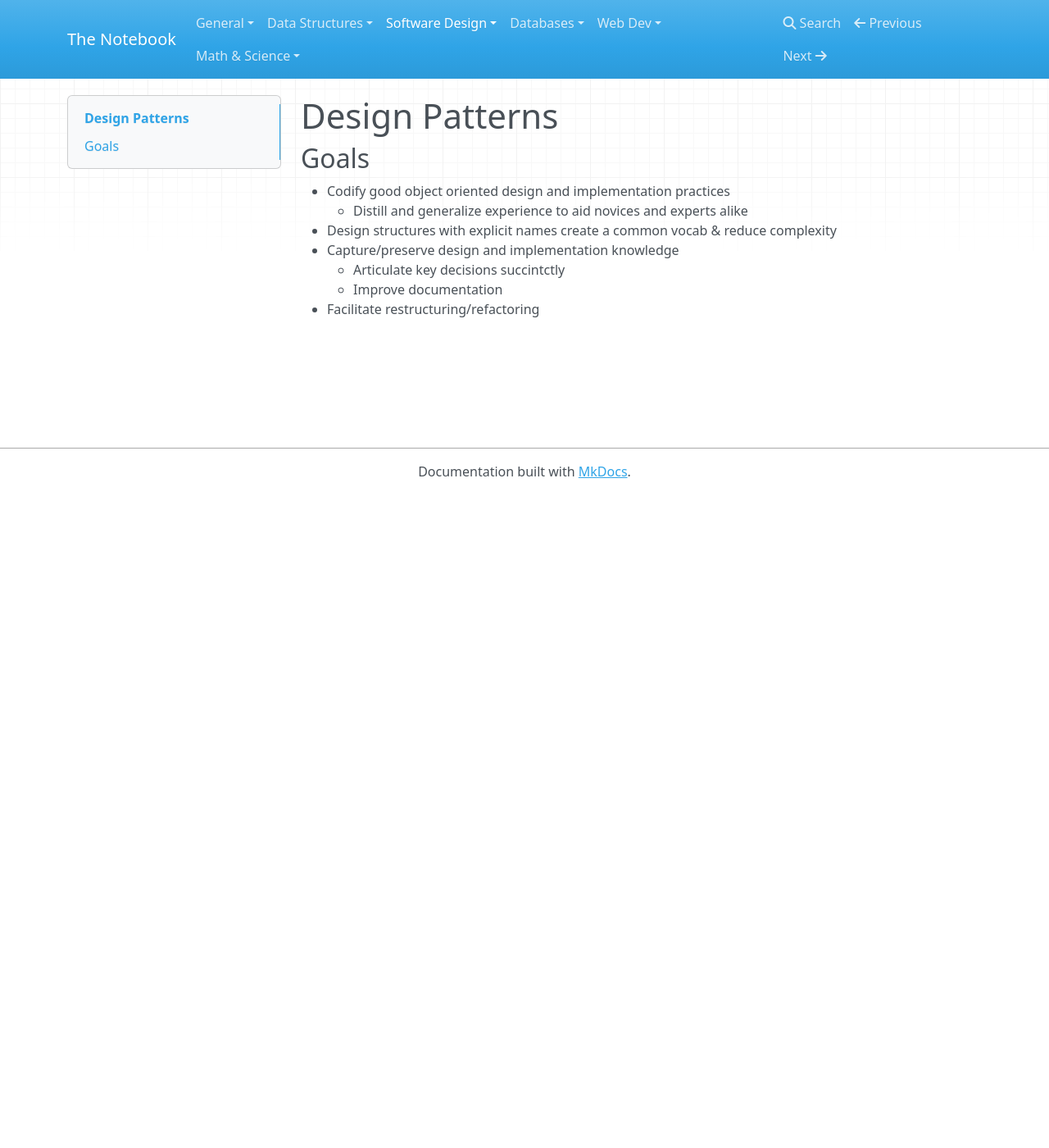
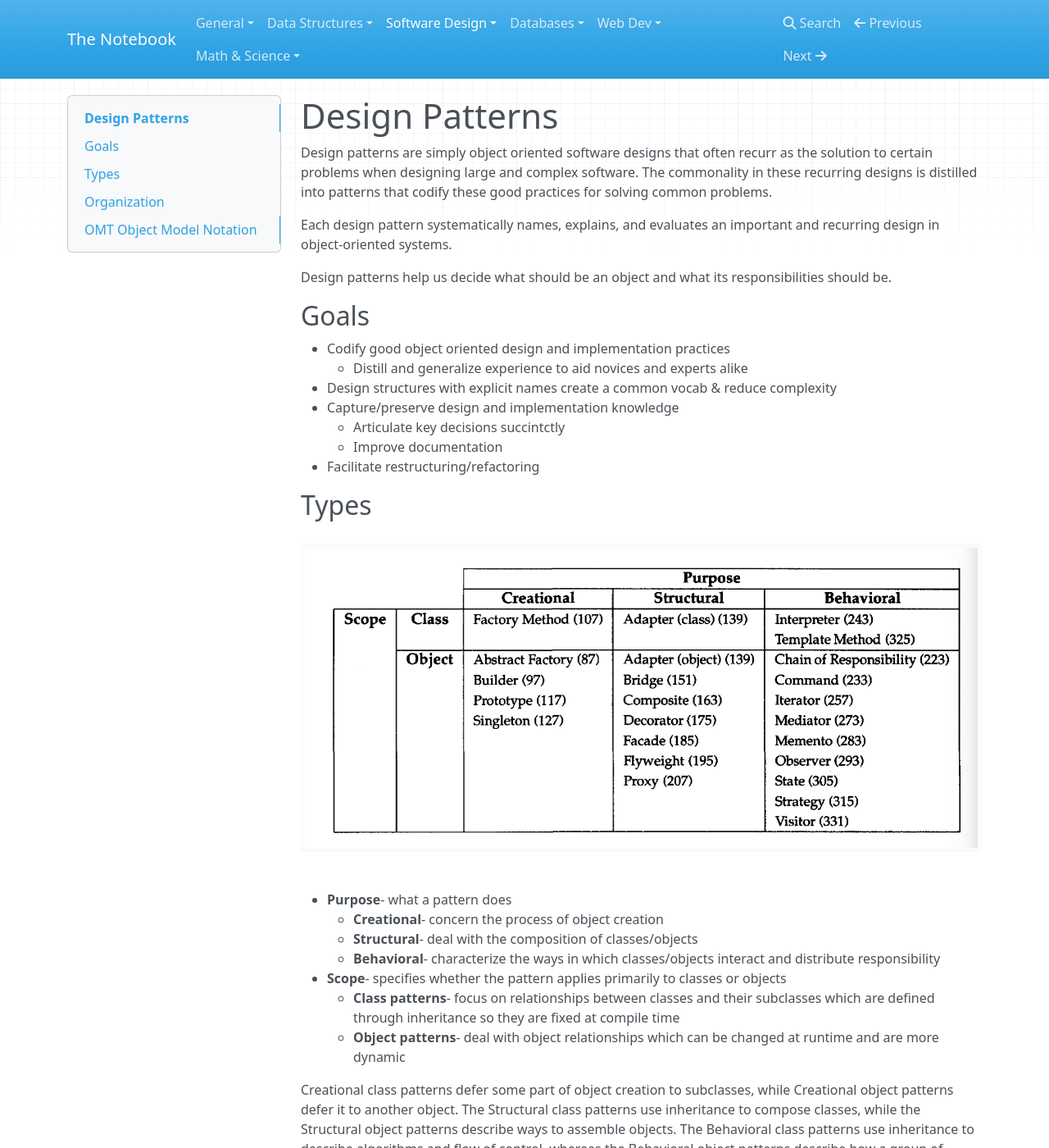
Before and after one commit to meyerv11045/notes, an MkDocs documentation site: the page built from notes/software_design/patterns/patterns.md, in a window 1280 px wide and 1400 px high. Shown: the whole window at 82% size. Built offline with MkDocs 1.6.1, drawn with Linux system fonts in a browser that asks for light colours; nearby versions of some CDN libraries; some of the changed text lies outside the part shown.

Commit message:
patterns overview

```diff
--- a/notes/software_design/patterns/patterns.md
+++ b/notes/software_design/patterns/patterns.md
@@ -1,4 +1,9 @@
 # Design Patterns
+Design patterns are simply object oriented software designs that often recurr as the solution to certain problems when designing large and complex software. The commonality in these recurring designs is distilled into patterns that codify these good practices for solving common problems.
+
+Each design pattern systematically names, explains, and evaluates an important and recurring design in object-oriented systems.
+
+Design patterns help us decide what should be an object and what its responsibilities should be.
 
 ## Goals
 - Codify good object oriented design and implementation practices
@@ -8,3 +13,36 @@
     - Articulate key decisions succintctly
     - Improve documentation
 - Facilitate restructuring/refactoring
+
+## Types
+![](../static/design-patterns.png)
+
+- **Purpose**- what a pattern does
+    - **Creational**- concern the process of object creation
+    - **Structural**- deal with the composition of classes/objects
+    - **Behavioral**- characterize the ways in which classes/objects interact and distribute responsibility
+- **Scope**- specifies whether the pattern applies primarily to classes or objects
+    - **Class patterns**- focus on relationships between classes and their subclasses which are defined through inheritance so they are fixed at compile time
+    - **Object patterns**- deal with object relationships which can be changed at runtime and are more dynamic
+
+Creational class patterns defer some part of object creation to subclasses, while Creational object patterns defer it to another object. The Structural class patterns use inheritance to compose classes, while the Structural object patterns describe ways to assemble objects. The Behavioral class patterns use inheritance to describe algorithms and flow of control, whereas the Behavioral object patterns describe how a group of objects cooperate to perform a task that no single object can carry out alone.
+
+## Organization
+Patterns often reference each other so a graph can be another useful way of organizing the different patterns:
+
+![](../static/related-patterns.png)
+
+Design aspects that design patterns let you vary:
+![](../static/design-aspects.png)
+
+## OMT Object Model Notation
+- Used in the diagrams
+- Precursor to UML
+- dashed arrowhead line: class instantiates an object of the class being pointed to
+- triangle: inheritance
+    - abstract class- italicized names
+    - filled triangle indicates a virtual base class
+- plain arrowhead line: class keeps a reference to the class being pointed at
+- diamond on one end, arrow on the other: aggregation of the class being pointed at
+- filled black circle- multiplicity
+- empty circle- optional multiplicity
```
Also changed, not shown: notes/software_design/static/design-aspects.png (added), notes/software_design/static/design-patterns.png (added), notes/software_design/static/related-patterns.png (added).
